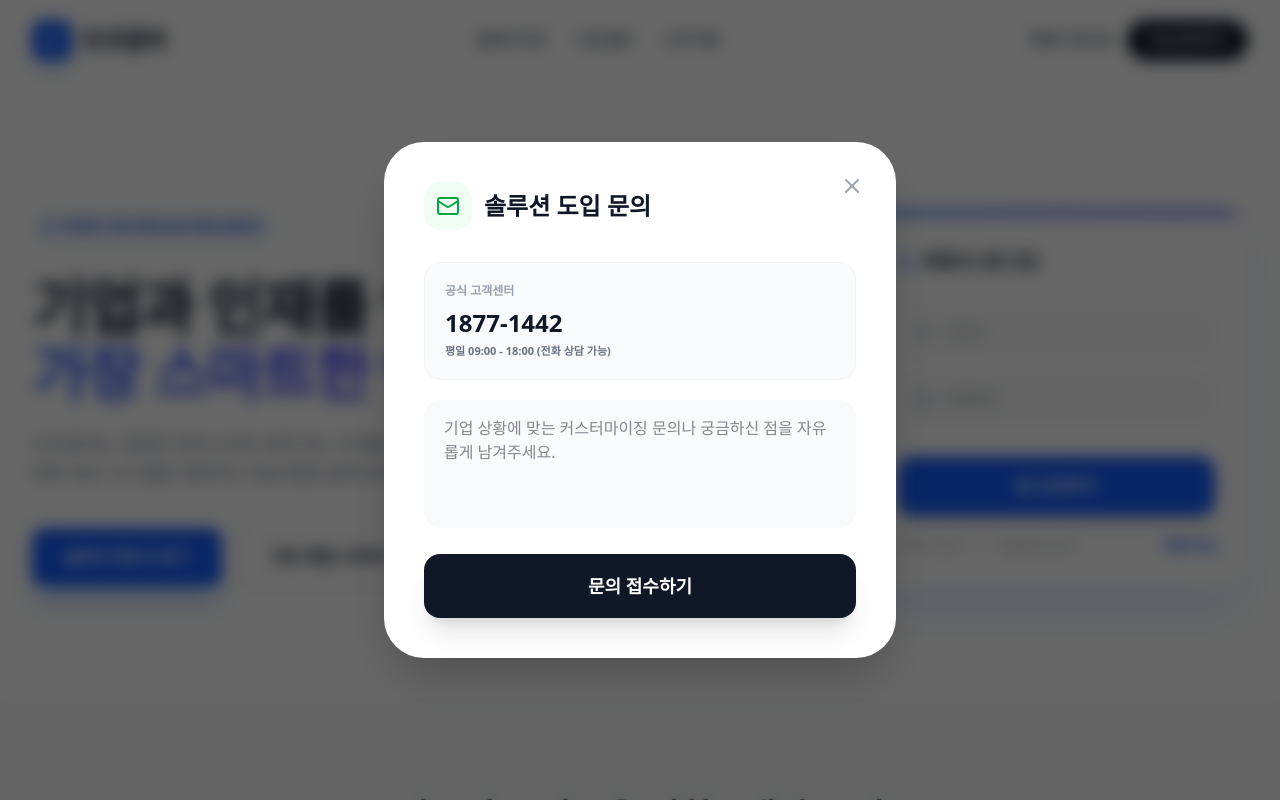
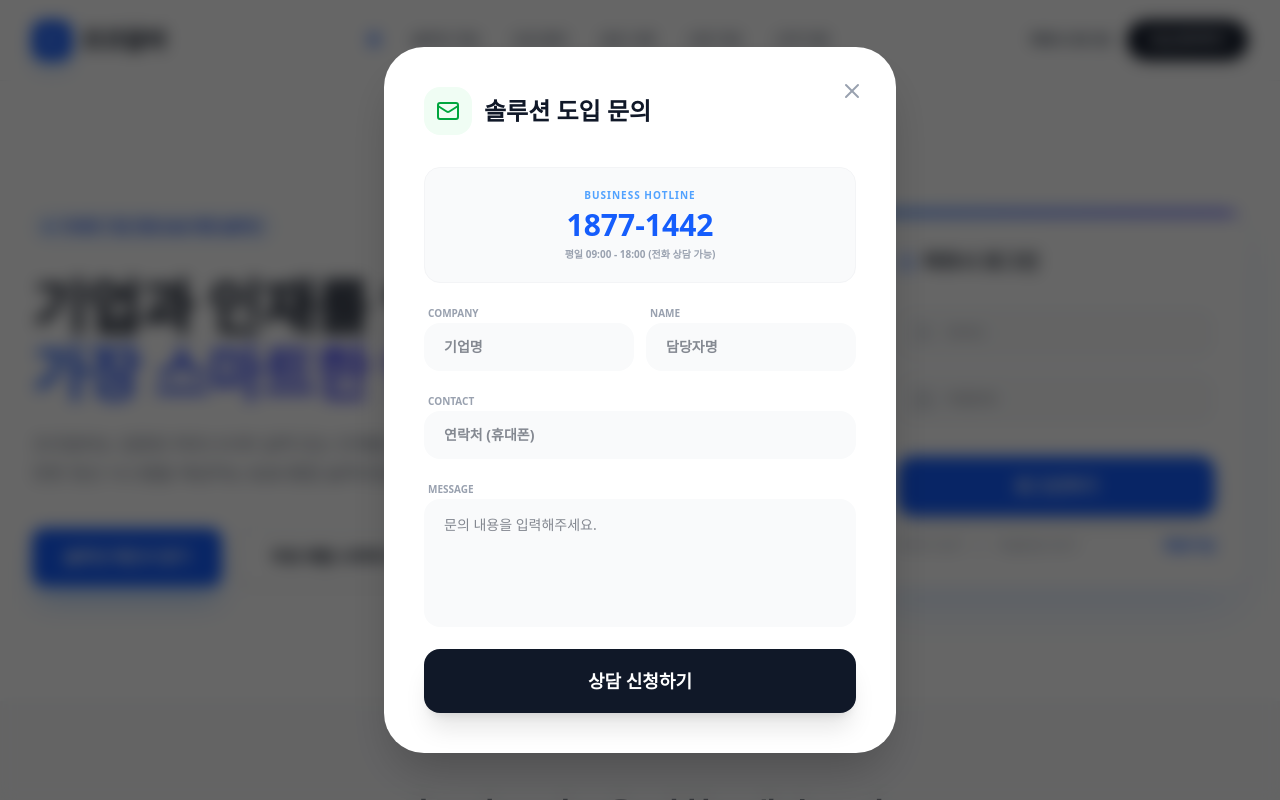
Before and after one commit to bizsetter7/coco-universe, a Next.js app: page / in a window 1280 px wide. Both pictures are taken after a click on the button "고객 지원". Shown: the top 800 px of the page. Built offline with nearby package versions, Linux system fonts and the light colour scheme; no server answers; a web font is replaced by a local one.

Commit message:
feat(security): 비즈니스 위장막(P2, P4) 탭 메뉴 확장 및 제휴 상담 모달 고도화
- 헤더 내비게이션 탭 확장 (솔루션 개요, 도입 절차, 성공 사례, 시장 지표 등)
- 제휴 상담 모달에 기업명/담당자/연락처 입력 필드 추가로 전문성 강화

```diff
--- a/src/components/audit/B2BAuditPage.tsx
+++ b/src/components/audit/B2BAuditPage.tsx
@@ -42,10 +42,13 @@ export default function B2BAuditPage() {
               </div>
               <span className="text-2xl font-black tracking-tight text-gray-900">코코알바</span>
             </div>
-            <nav className="hidden md:flex items-center gap-8">
-              <a href="#features" className="text-sm font-semibold text-gray-600 hover:text-blue-600 transition-colors">솔루션 안내</a>
-              <a href="#process" className="text-sm font-semibold text-gray-600 hover:text-blue-600 transition-colors">도입 절차</a>
-              <button onClick={() => openModal('contact')} className="text-sm font-semibold text-gray-600 hover:text-blue-600 transition-colors">고객 지원</button>
+            <nav className="hidden lg:flex items-center gap-8">
+              <a href="#home" className="text-sm font-bold text-blue-600 transition-colors">홈</a>
+              <a href="#features" className="text-sm font-bold text-gray-500 hover:text-blue-600 transition-colors">솔루션 개요</a>
+              <a href="#process" className="text-sm font-bold text-gray-500 hover:text-blue-600 transition-colors">도입 절차</a>
+              <a href="#cases" className="text-sm font-bold text-gray-500 hover:text-blue-600 transition-colors">성공 사례</a>
+              <a href="#stats" className="text-sm font-bold text-gray-500 hover:text-blue-600 transition-colors">시장 지표</a>
+              <button onClick={() => openModal('contact')} className="text-sm font-bold text-gray-500 hover:text-blue-600 transition-colors">고객 지원</button>
             </nav>
             <div className="flex items-center gap-4">
               <button
@@ -265,20 +268,37 @@ export default function B2BAuditPage() {
                             </div>
                             <h3 className="text-2xl font-black">솔루션 도입 문의</h3>
                         </div>
-                        <form onSubmit={handleSubmit} className="space-y-5">
-                            <div className="p-5 bg-gray-50 rounded-2xl border border-gray-100">
-                                <p className="text-xs font-bold text-gray-400 mb-2">공식 고객센터</p>
-                                <p className="text-2xl font-black text-gray-900">1877-1442</p>
-                                <p className="text-[11px] text-gray-500 mt-1 font-bold">평일 09:00 - 18:00 (전화 상담 가능)</p>
+                        <form onSubmit={handleSubmit} className="space-y-4">
+                            <div className="p-5 bg-gray-50 rounded-2xl border border-gray-100 flex flex-col items-center">
+                                <p className="text-[10px] font-black text-blue-400 mb-1 tracking-widest uppercase">Business Hotline</p>
+                                <p className="text-3xl font-black text-blue-600">1877-1442</p>
+                                <p className="text-[10px] text-gray-400 mt-1 font-bold">평일 09:00 - 18:00 (전화 상담 가능)</p>
                             </div>
-                            <textarea
-                                placeholder="기업 상황에 맞는 커스터마이징 문의나 궁금하신 점을 자유롭게 남겨주세요."
-                                className="w-full h-32 px-5 py-4 bg-gray-50 border-none rounded-2xl outline-none focus:ring-2 focus:ring-blue-500 font-medium resize-none"
-                                required
-                            />
-                            <button type="submit" disabled={loading} className="w-full py-4.5 bg-gray-900 text-white font-black rounded-2xl text-lg shadow-xl flex items-center justify-center gap-2">
+                            <div className="grid grid-cols-2 gap-3">
+                                <div className="space-y-1">
+                                    <label className="text-[10px] font-black text-gray-400 ml-1 uppercase">Company</label>
+                                    <input type="text" placeholder="기업명" className="w-full px-5 py-3.5 bg-gray-50 border-none rounded-2xl outline-none focus:ring-2 focus:ring-blue-500 transition-all font-bold text-sm" required />
+                                </div>
+                                <div className="space-y-1">
+                                    <label className="text-[10px] font-black text-gray-400 ml-1 uppercase">Name</label>
+                                    <input type="text" placeholder="담당자명" className="w-full px-5 py-3.5 bg-gray-50 border-none rounded-2xl outline-none focus:ring-2 focus:ring-blue-500 transition-all font-bold text-sm" required />
+                                </div>
+                            </div>
+                            <div className="space-y-1">
+                                <label className="text-[10px] font-black text-gray-400 ml-1 uppercase">Contact</label>
+                                <input type="text" placeholder="연락처 (휴대폰)" className="w-full px-5 py-3.5 bg-gray-50 border-none rounded-2xl outline-none focus:ring-2 focus:ring-blue-500 transition-all font-bold text-sm" required />
+                            </div>
+                            <div className="space-y-1">
+                                <label className="text-[10px] font-black text-gray-400 ml-1 uppercase">Message</label>
+                                <textarea
+                                    placeholder="문의 내용을 입력해주세요."
+                                    className="w-full h-32 px-5 py-4 bg-gray-50 border-none rounded-2xl outline-none focus:ring-2 focus:ring-blue-500 font-medium resize-none text-sm"
+                                    required
+                                />
+                            </div>
+                            <button type="submit" disabled={loading} className="w-full py-4.5 bg-gray-900 text-white font-black rounded-2xl text-lg shadow-xl flex items-center justify-center gap-2 mt-2 hover:bg-black transition-all active:scale-95">
                                 {loading && <Loader2 className="animate-spin" size={20} />}
-                                문의 접수하기
+                                상담 신청하기
                             </button>
                         </form>
                     </div>
```
